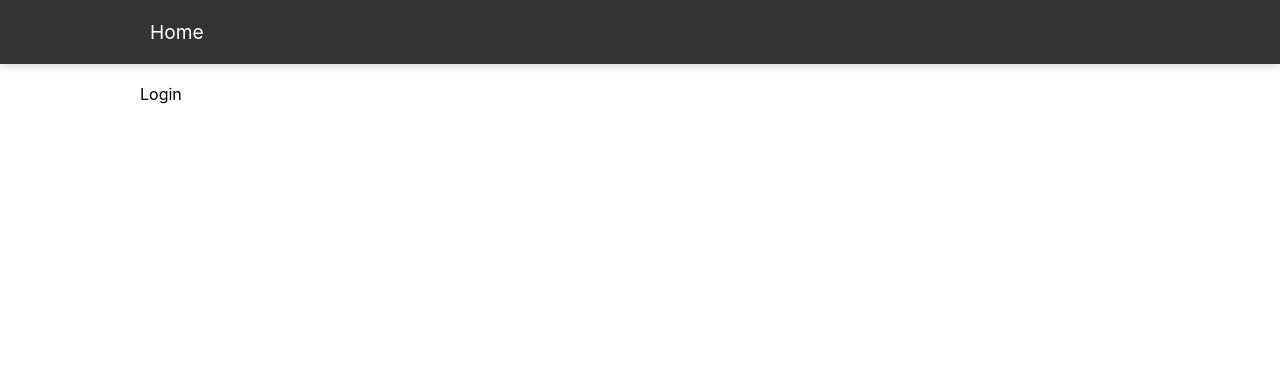
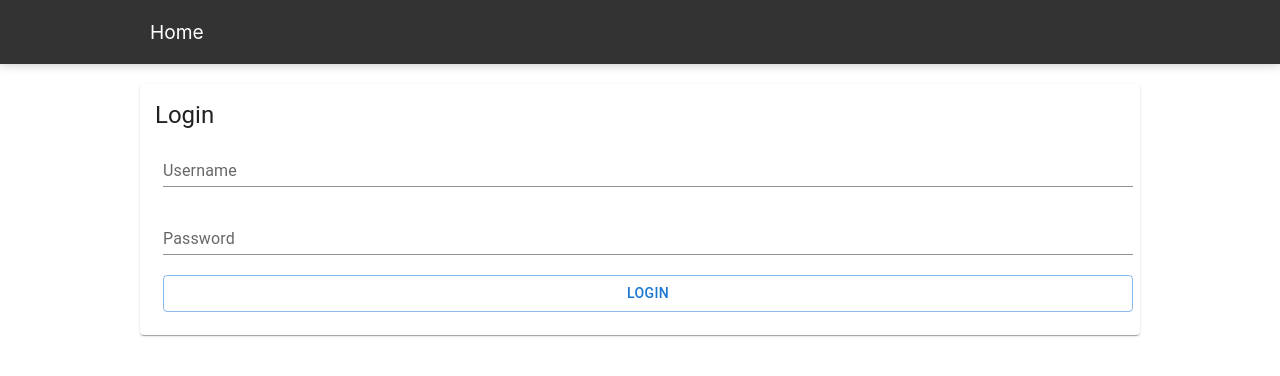
Before and after one commit to tscheuneman/go-search, a React (Create React App) app in the folder Webserver/client/: page /login in a window 1280 px wide. Shown: the top 376 px of the page. Built offline with nearby package versions, Linux system fonts and the light colour scheme.

Commit message:
Add login form

```diff
--- a/Webserver/client/src/Pages/Login/index.tsx
+++ b/Webserver/client/src/Pages/Login/index.tsx
@@ -1,14 +1,66 @@
-import React, { useEffect, useState } from 'react';
+import React, { useState } from 'react';
+import Typography from '@mui/material/Typography';
+import FormControl from '@mui/material/FormControl';
+import Button from '@mui/material/Button';
 
 import { ApiRequest } from '../../utils/apiRequest';
 
+import { StyledPaper, StyledTextField } from './styled';
+
 function Login(): React.ReactElement {
-    useEffect(() => {
-    }, []);
+    const [username, setUsername] = useState<string>('')
+    const [password, setPassword] = useState<string>('')
+
+    const handleChange = (evt: any, setState: any) => {
+        const input = evt.target.value || '';
+        setState(input);
+    }
+
+    const handleLogin = (evt: any) => {
+        if(username && password) {
+            const loginData = {
+                credentials: {
+                    username,
+                    password,
+                }
+            };
+
+            ApiRequest('/login', (response) => { console.log(response) }, {
+                method: 'POST',
+                body: JSON.stringify(loginData),
+                headers: {
+                    'Content-Type': 'application/json'
+                }
+            });
+        }
+    }
 
     return (
         <>
-            Login
+            <StyledPaper>
+                <Typography variant="h5" component="div">
+                    Login
+                </Typography>
+                <FormControl fullWidth sx={{ m: 1 }} variant="standard">
+                    <StyledTextField
+                        label="Username"
+                        variant="standard"
+                        value={username}
+                        onChange={(evt) => handleChange(evt, setUsername)}
+
+                    />
+                    <StyledTextField
+                        label="Password"
+                        variant="standard"
+                        value={password}
+                        type="password"
+                        onChange={(evt) => handleChange(evt, setPassword)}
+                    />
+                    <Button variant="outlined" onClick={handleLogin}>Login</Button>
+                </FormControl>
+
+
+            </StyledPaper>
         </>
     );
 }
--- /dev/null
+++ b/Webserver/client/src/Pages/Login/styled.ts
@@ -0,0 +1,13 @@
+import Paper from '@mui/material/Paper';
+import TextField from '@mui/material/TextField';
+
+import styled from 'styled-components';
+
+
+export const StyledPaper = styled(Paper)`
+    padding:15px;
+`;
+
+export const StyledTextField = styled(TextField)`
+    margin-bottom:20px;
+`;
```
